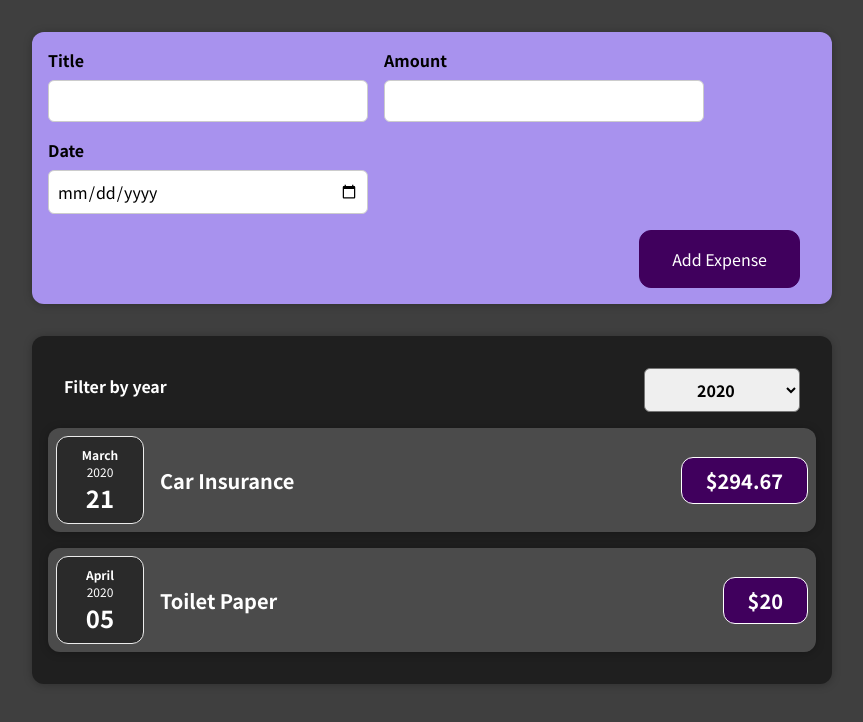
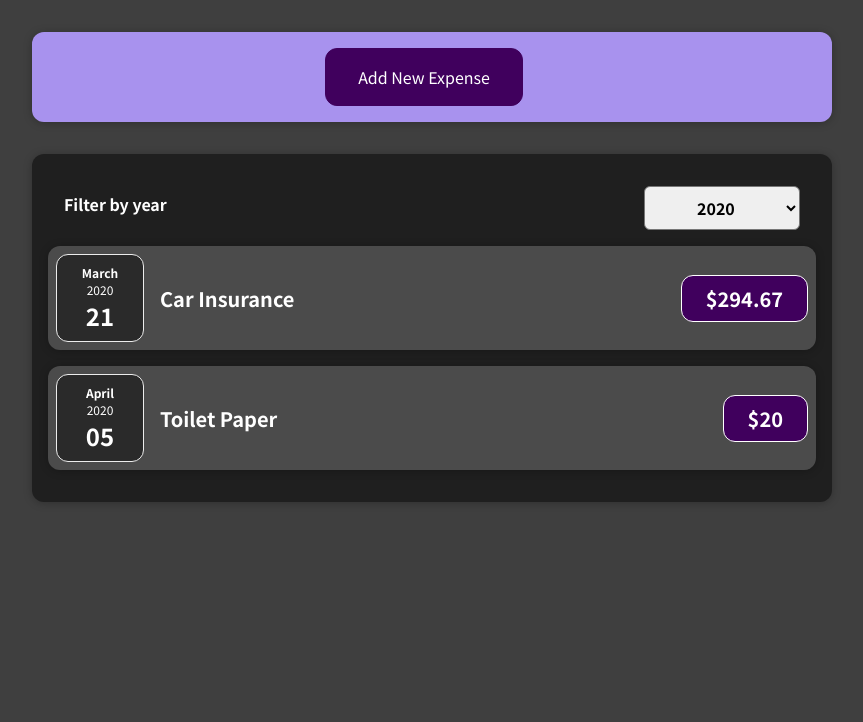
Before and after one commit to bduong94/react-complete-guide, a React (Create React App) app: page / in a window 1280 px wide. Shown: the top 722 px of the page, without its empty margins (208-1071 px from the left). Built offline with nearby package versions, Linux system fonts and the light colour scheme.

Commit message:
Add conditional to view add expenses form

```diff
--- a/src/components/NewExpense/ExpenseForm.js
+++ b/src/components/NewExpense/ExpenseForm.js
@@ -27,6 +27,7 @@ const ExpenseForm = (props) => {
     };
 
     props.onSaveExpenseData(expenseData);
+    props.formViewHandler();
 
     setEnteredTitle("");
     setEnteredAmount("");
@@ -66,6 +67,7 @@ const ExpenseForm = (props) => {
         </div>
       </div>
       <div className="new-expense__actions">
+        <button>Cancel</button>
         <button type="Submit">Add Expense</button>
       </div>
     </form>
--- a/src/components/NewExpense/NewExpense.js
+++ b/src/components/NewExpense/NewExpense.js
@@ -1,20 +1,36 @@
-import React from "react";
+import React, { useState } from "react";
 import ExpenseForm from "./ExpenseForm";
 import "./NewExpense.css";
 
 const NewExpense = (props) => {
+  const [newExpense, setNewExpense] = useState(false);
+
   const saveExpenseDataHandler = (enteredExpenseData) => {
     const expenseData = {
       ...enteredExpenseData,
       id: Math.random().toString(),
     };
+    props.onAddExpense(expenseData);
+  };
 
-    props.onAddExpense(expenseData);
+  const newExpenseHandler = () => {
+    setNewExpense(true);
+  };
+
+  const cancelNewExpenseHandler = () => {
+    setNewExpense(false);
   };
 
   return (
     <div className="new-expense">
-      <ExpenseForm onSaveExpenseData={saveExpenseDataHandler} />
+      {newExpense ? (
+        <ExpenseForm
+          formViewHandler={cancelNewExpenseHandler}
+          onSaveExpenseData={saveExpenseDataHandler}
+        />
+      ) : (
+        <button onClick={newExpenseHandler}>Add New Expense</button>
+      )}
     </div>
   );
 };
```
